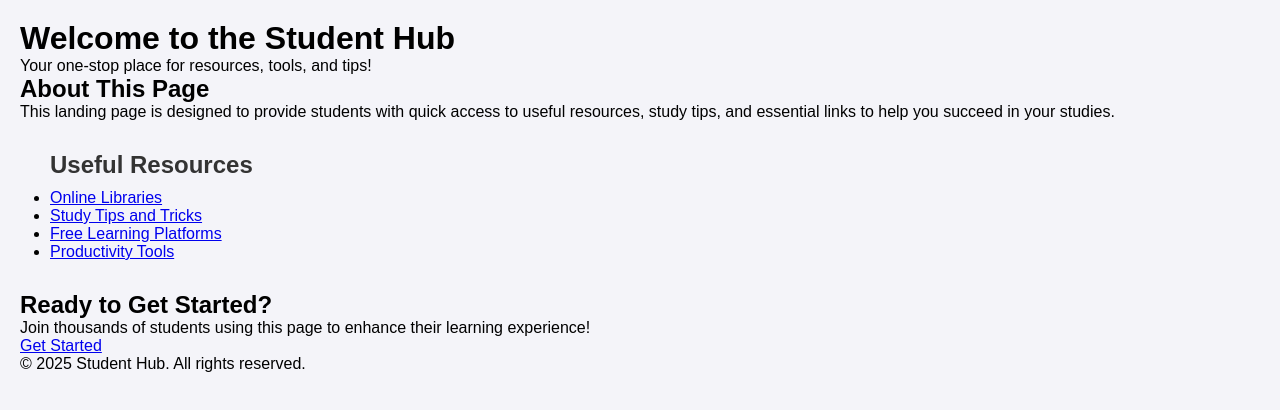
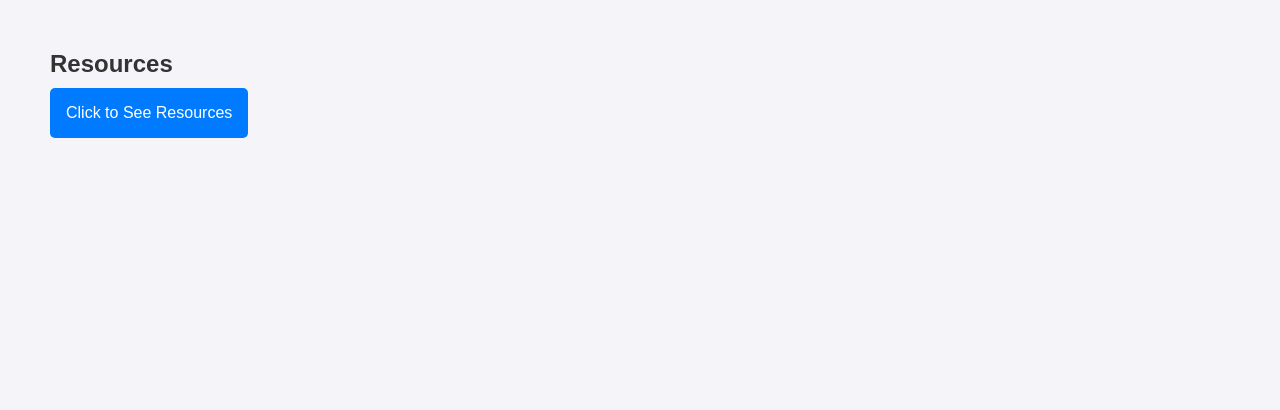
Before and after one commit to RayIsSuperDumb/RayIsSuperDumb.github.io, a plain HTML site: page landing/index.html in a window 1280 px wide. Drawn offline with Linux system fonts and the light colour scheme.

Commit message:
Update index.html
also ai

```diff
--- a/landing/index.html
+++ b/landing/index.html
@@ -4,55 +4,27 @@
     <meta charset="UTF-8">
     <meta name="viewport" content="width=device-width, initial-scale=1.0">
     <meta http-equiv="X-UA-Compatible" content="ie=edge">
-    <title>Student Hub</title>
+    <title>Dropdown Resources</title>
     <link rel="stylesheet" href="styles.css">
 </head>
 <body>
 
-    <!-- Header Section -->
-    <header class="header">
-        <div class="container">
-            <h1>Welcome to the Student Hub</h1>
-            <p>Your one-stop place for resources, tools, and tips!</p>
-        </div>
-    </header>
+    <!-- Resources Section -->
+    <section class="resources">
+        <h2>Resources</h2>
 
-    <!-- About Section -->
-    <section class="about">
-        <div class="container">
-            <h2>About This Page</h2>
-            <p>This landing page is designed to provide students with quick access to useful resources, study tips, and essential links to help you succeed in your studies.</p>
+        <!-- Dropdown Button for Resources -->
+        <div class="dropdown">
+            <button class="dropdown-btn">Click to See Resources</button>
+            <div class="dropdown-content">
+                <a href="https://www.example.com/guide1" target="_blank">Guide 1</a>
+                <a href="https://www.example.com/guide2" target="_blank">Guide 2</a>
+                <a href="https://www.example.com/tutorial" target="_blank">Tutorial</a>
+                <a href="https://www.example.com/blog" target="_blank">Blog</a>
+            </div>
         </div>
     </section>
 
-    <!-- Resources Section -->
-    <section class="resources">
-        <div class="container">
-            <h2>Useful Resources</h2>
-            <ul>
-                <li><a href="#">Online Libraries</a></li>
-                <li><a href="#">Study Tips and Tricks</a></li>
-                <li><a href="#">Free Learning Platforms</a></li>
-                <li><a href="#">Productivity Tools</a></li>
-            </ul>
-        </div>
-    </section>
-
-    <!-- Call to Action Section -->
-    <section class="cta">
-        <div class="container">
-            <h2>Ready to Get Started?</h2>
-            <p>Join thousands of students using this page to enhance their learning experience!</p>
-            <a href="#" class="btn">Get Started</a>
-        </div>
-    </section>
-
-    <!-- Footer Section -->
-    <footer class="footer">
-        <div class="container">
-            <p>&copy; 2025 Student Hub. All rights reserved.</p>
-        </div>
-    </footer>
-
+    <script src="script.js"></script>
 </body>
 </html>
```
